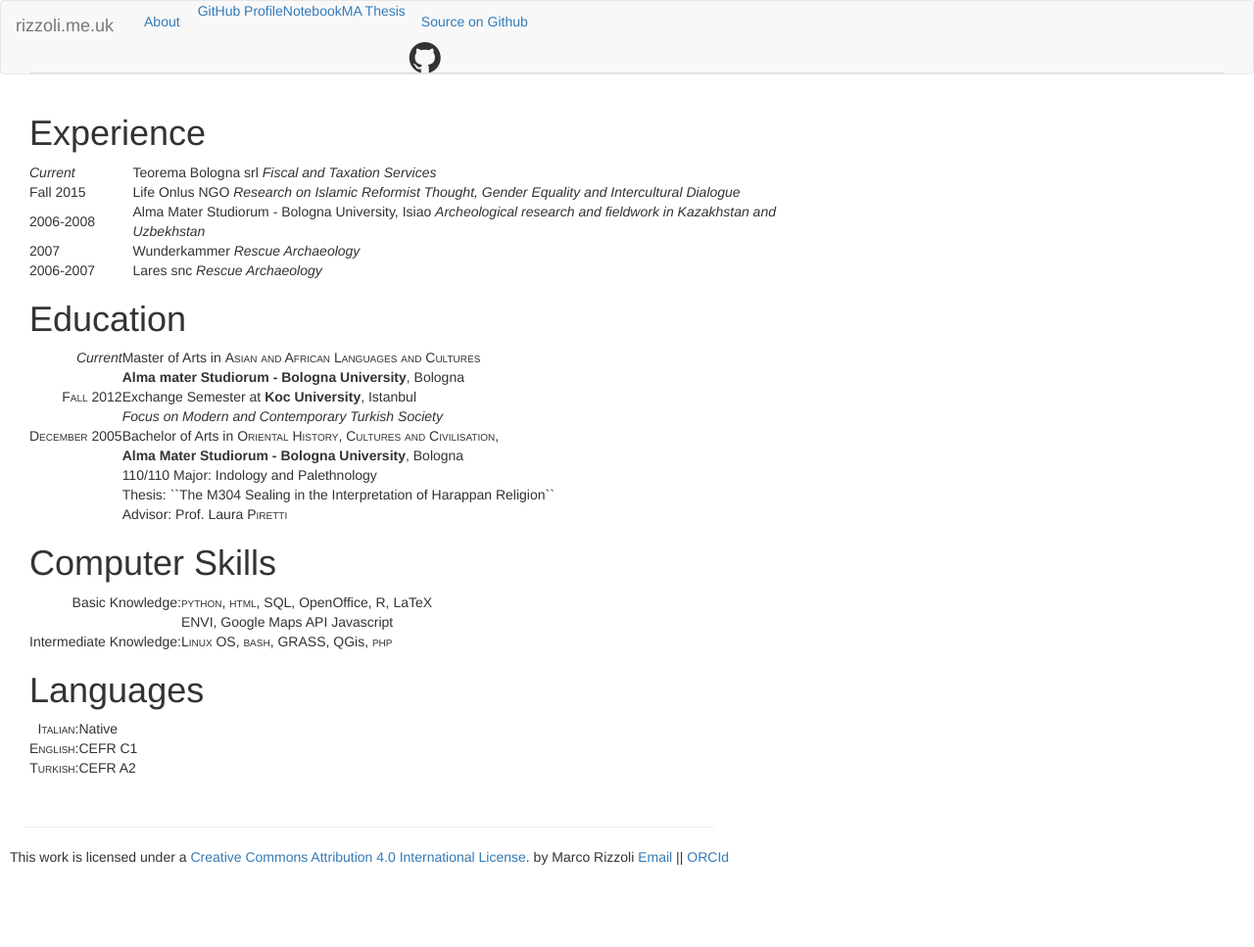
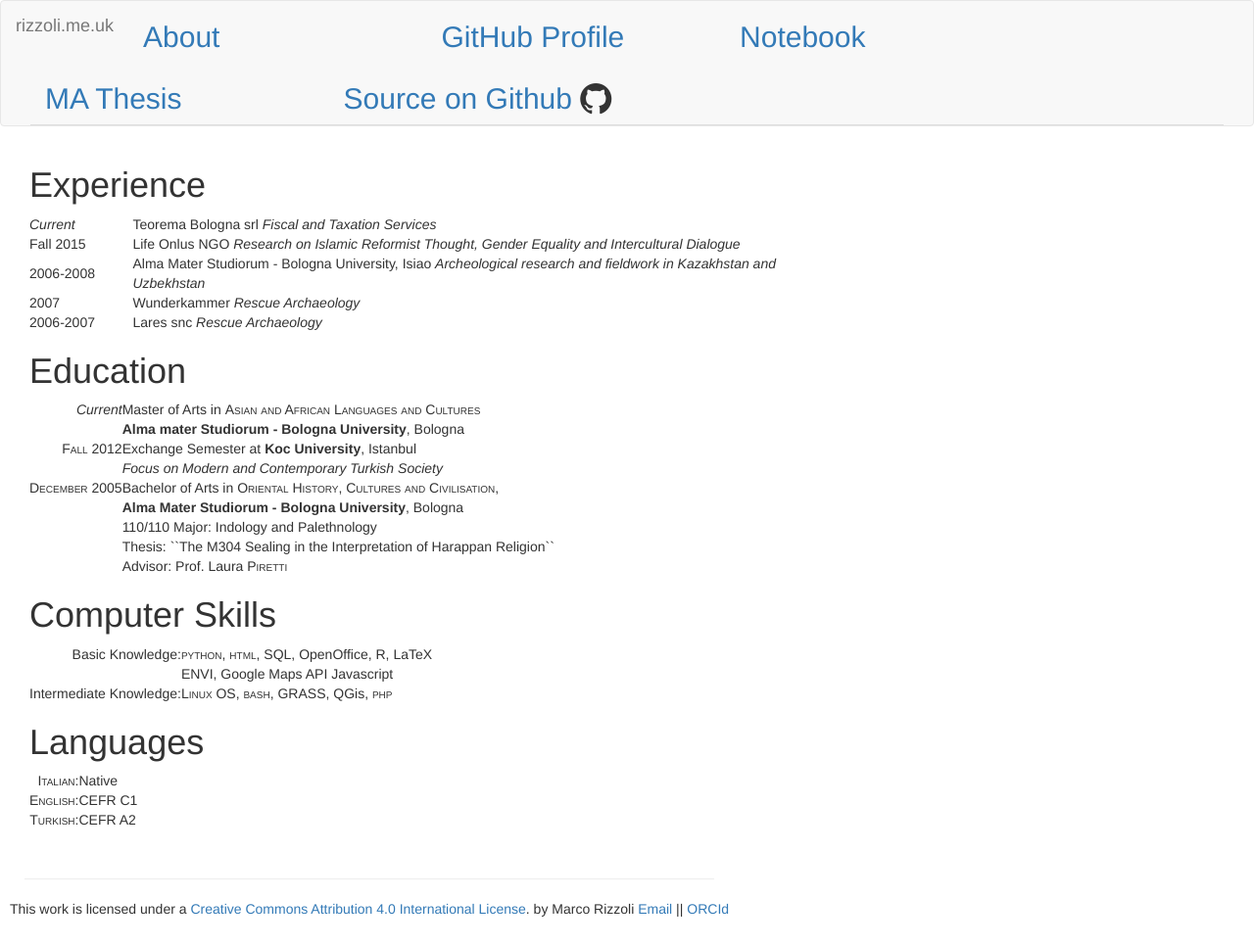
Before and after one commit to mrizzoli/mrizzoli.github.io, a Jekyll site: the page built from index.html, in a window 1280 px wide. Shown: the whole page at 98% size. Built offline with Jekyll 4.4.1, drawn with Linux system fonts in a browser that asks for light colours; nearby versions of some CDN libraries; Markdown is read by kramdown in place of the engine named in the settings; before the commit the page ends 914 px from its top, so only the background shows below that.

Commit message:
navbar-3

```diff
--- a/_includes/navbar.html
+++ b/_includes/navbar.html
@@ -13,12 +13,22 @@
 
     <div class="collapse navbar-collapse container-fluid" id="navbar-collapse-1">
       <ul class="nav nav-tabs">
-        <li><a href="http://mrizzoli.github.io">About</a></li>
-        <li><p class="view"><a href="https://github.com/mrizzoli">GitHub Profile</a></p></li>
-        <li><p class="view"><a href="http://notebook.rizzoli.me.uk">Notebook</a></p></li>
-        <li><p class="view"><a href="http://notebook.rizzoli.me.uk/tesi.html">MA Thesis</a></p></li>
-        <li><a href="https://github.com/mrizzoli/notes_src">Source on
-            Github</a>&nbsp;<i class="mega-octicon octicon-mark-github"></i>
+        <div class="col-md-3">
+          <h2><a href="http://mrizzoli.github.io">About</a></h2>
+        </div>
+        <div class="col-md-3">
+          <h2><p class="view"><a href="https://github.com/mrizzoli">GitHub Profile</a></p></h2>
+        </div>
+        <div class="col-md-3">
+          <h2><p class="view"><a href="http://notebook.rizzoli.me.uk">Notebook</a></p></h2>
+        </div>
+        <div class="col-md-3">
+          <h2><p class="view"><a href="http://notebook.rizzoli.me.uk/tesi.html">MA Thesis</a></p></h2>
+        </div>
+        <div class="col-md-3">
+          <h2><a href="https://github.com/mrizzoli/notes_src">Source
+          on Github</a>&nbsp;<i class="mega-octicon octicon-mark-github"></i>
+        </div>
       </ul>
     </div>
   </div>
```
